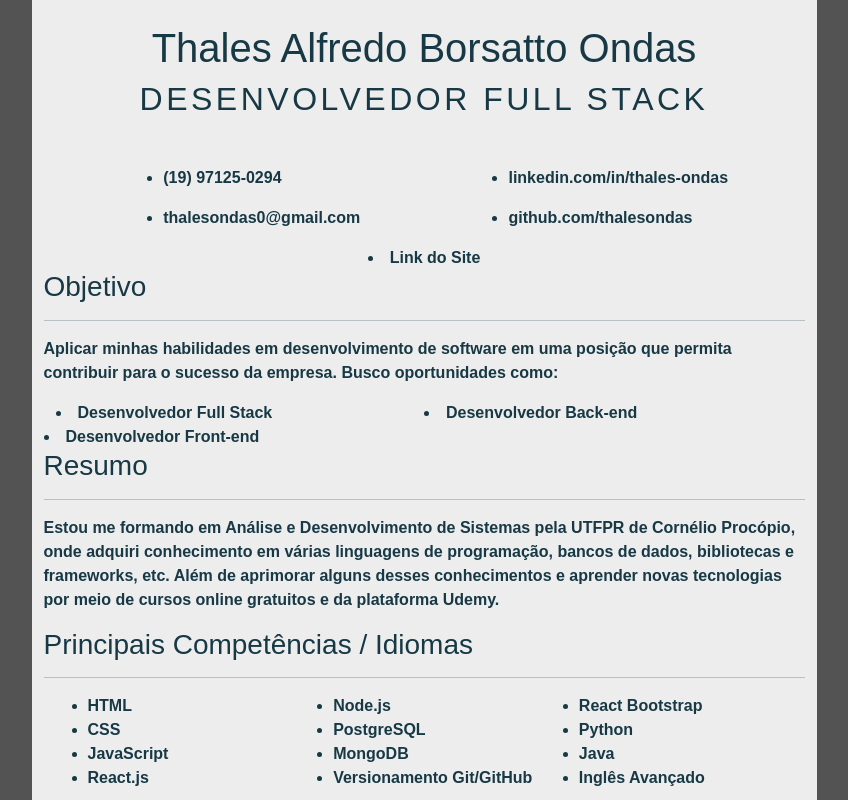
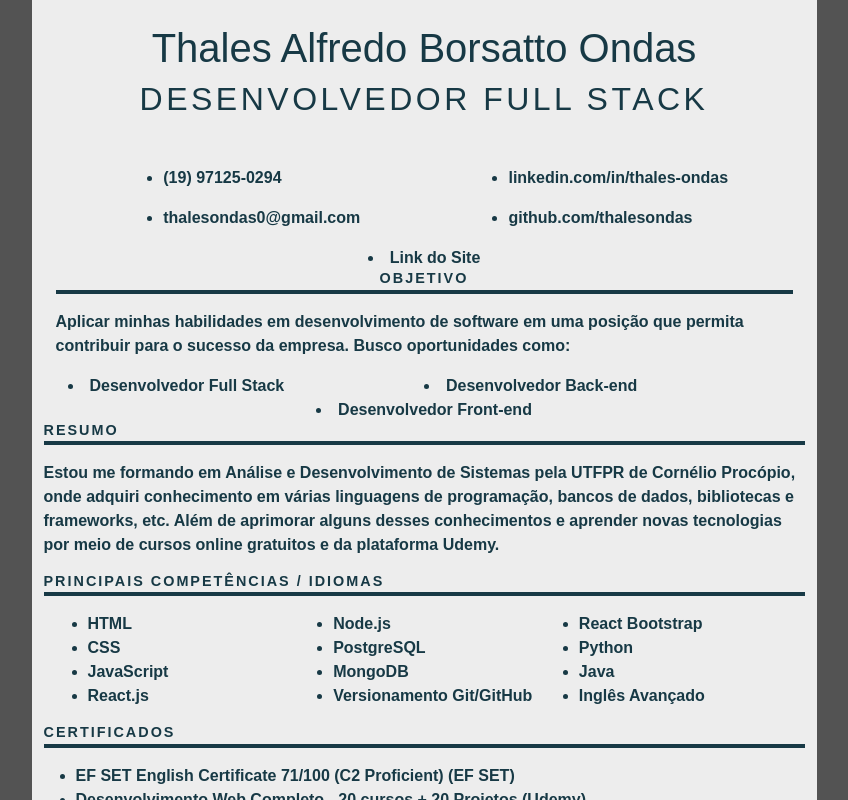
Before and after one commit to thalesondas/curriculum, a React (Create React App) app: page / in a window 1280 px wide. Shown: the top 800 px of the page, without its empty margins (216-1064 px from the left). Built offline with nearby package versions, Linux system fonts and the light colour scheme.

Commit message:
Melhorando tags globais

```diff
--- a/src/App.css
+++ b/src/App.css
@@ -17,3 +17,17 @@
   min-height: 100vh;
   width: 785px !important;
 }
+
+h3{
+  font-size: 0.9rem !important;
+  text-transform: uppercase;
+  letter-spacing: 2px;
+  font-weight: bold  !important;
+}
+
+hr{
+  border: 2px solid var(--cor-primaria) !important;
+  opacity: 1 !important;
+  width: 100%;
+  margin-top: -6px !important;
+}
--- a/src/components/Objetivo.js
+++ b/src/components/Objetivo.js
@@ -2,18 +2,18 @@ import { Col, Container } from "react-bootstrap";
 
 const Objetivo = () => {
     return(
-        <>
+        <Container className="d-flex flex-column align-items-center">
             <h3>Objetivo</h3>
             <hr />
             <p>
-            Aplicar minhas habilidades em desenvolvimento de software em uma posição que permita contribuir para o sucesso da empresa. Busco oportunidades como:
+                Aplicar minhas habilidades em desenvolvimento de software em uma posição que permita contribuir para o sucesso da empresa. Busco oportunidades como:
             </p>
             <Container className="d-flex">
                 <Col><li>Desenvolvedor Full Stack</li></Col>
                 <Col><li>Desenvolvedor Back-end</li></Col>
             </Container>
             <li>Desenvolvedor Front-end</li>
-        </>
+        </Container>
     )
 }
 
```
